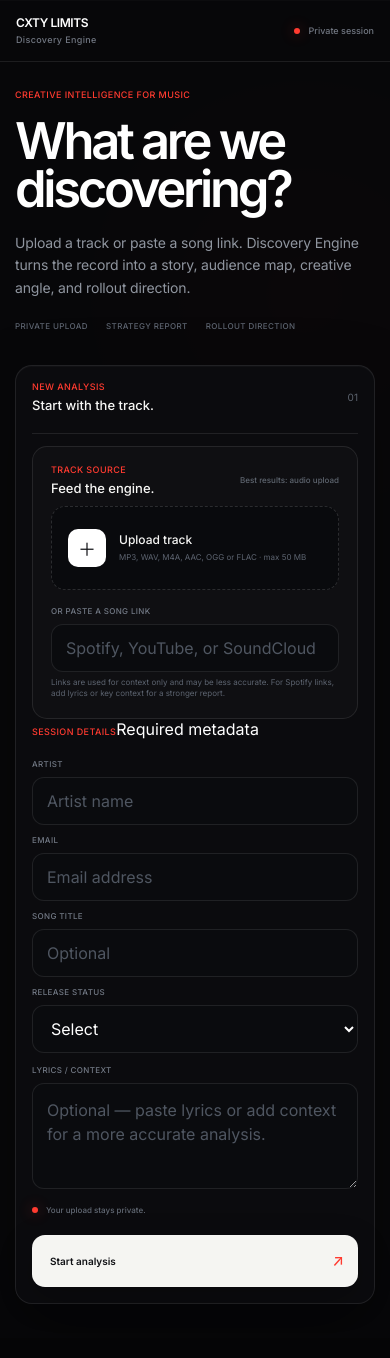
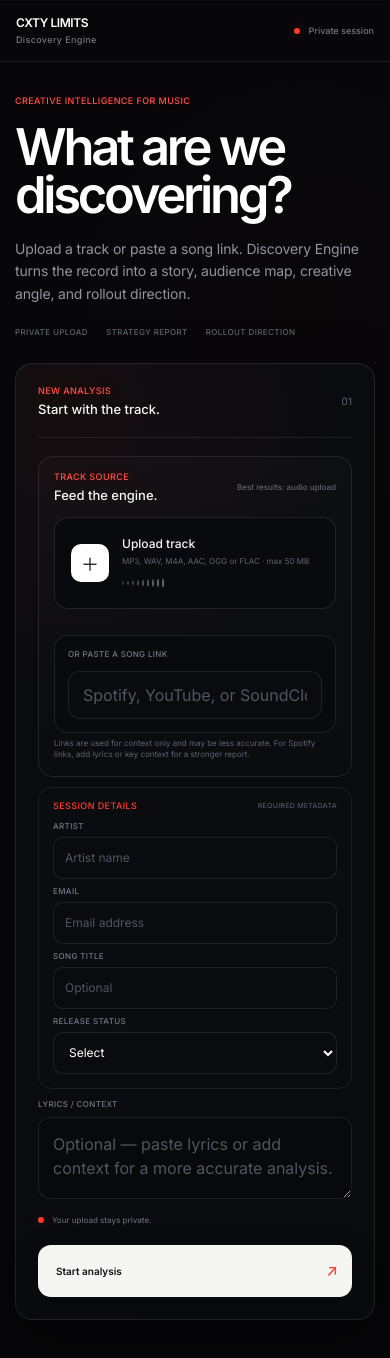
Before and after one commit to cxtylimits/cxty-limits-creatives-discovery-engine, a Next.js app: page / in a window 390 px wide. Built offline with nearby package versions, Linux system fonts and the light colour scheme.

Commit message:
Enhance UI with animations and styles
Added animations and styles for various UI components to enhance visual feedback and user interaction.

```diff
--- a/app/globals.css
+++ b/app/globals.css
@@ -1144,3 +1144,387 @@ RESPONSIVE
     display: none;
   }
 }
+
+
+/* =========================================================
+DISCOVERY ENGINE — FINAL PRODUCT POLISH V3
+Streamlined intake + restrained "alive LLM" motion.
+Functional plumbing untouched.
+========================================================= */
+
+.live-red {
+  animation: cxtyRedBreath 3.8s ease-in-out infinite;
+}
+
+@keyframes cxtyRedBreath {
+  0%, 100% {
+    color: var(--cxty-red);
+    text-shadow: 0 0 0 rgba(255, 59, 48, 0);
+  }
+  48% {
+    color: #ff5148;
+    text-shadow:
+      0 0 8px rgba(255, 59, 48, 0.26),
+      0 0 20px rgba(255, 59, 48, 0.09);
+  }
+}
+
+/* Give the entire intake more breathing room without making it taller. */
+.engine-grid {
+  grid-template-columns: minmax(340px, 0.82fr) minmax(620px, 1.18fr);
+  gap: clamp(42px, 5vw, 82px);
+  padding-top: 34px;
+  padding-bottom: 38px;
+}
+
+.composer-panel {
+  padding: 22px;
+  background:
+    radial-gradient(circle at 12% 5%, rgba(255, 59, 48, 0.045), transparent 30%),
+    rgba(11, 12, 15, 0.94);
+}
+
+/* Track is now the hero interaction. */
+.track-source-hero {
+  position: relative;
+  margin-top: 18px;
+  padding: 18px;
+  overflow: hidden;
+  background:
+    linear-gradient(180deg, rgba(255,255,255,.018), rgba(255,255,255,.008));
+}
+
+.track-source-hero::before {
+  content: "";
+  position: absolute;
+  inset: -1px;
+  border-radius: inherit;
+  pointer-events: none;
+  box-shadow:
+    inset 0 0 0 1px rgba(255, 59, 48, 0.045),
+    0 0 28px rgba(255, 59, 48, 0.025);
+  animation: cxtyTrackAura 4.8s ease-in-out infinite;
+}
+
+@keyframes cxtyTrackAura {
+  0%, 100% {
+    opacity: .35;
+  }
+  50% {
+    opacity: 1;
+  }
+}
+
+.source-grid {
+  display: grid;
+  grid-template-columns: 1.18fr .82fr;
+  gap: 10px;
+  margin-top: 14px;
+}
+
+.upload-shell {
+  min-height: 108px;
+  margin-top: 0;
+  border-style: solid;
+  border-color: rgba(255, 255, 255, 0.10);
+  transition:
+    border-color .24s ease,
+    background .24s ease,
+    box-shadow .24s ease,
+    transform .24s ease;
+}
+
+.upload-shell:hover {
+  transform: translateY(-1px);
+  border-color: rgba(255, 255, 255, 0.20);
+  background: #0d0e11;
+  box-shadow:
+    0 14px 32px rgba(0,0,0,.18),
+    0 0 22px rgba(255,255,255,.035);
+}
+
+.upload-icon {
+  transition:
+    transform .24s ease,
+    box-shadow .24s ease,
+    filter .24s ease;
+}
+
+.upload-shell:hover .upload-icon {
+  transform: scale(1.04);
+  filter: brightness(1.08);
+  box-shadow:
+    0 0 14px rgba(255,255,255,.12),
+    0 0 26px rgba(255,255,255,.045);
+}
+
+.upload-life {
+  height: 12px;
+  margin-top: 9px;
+  display: flex;
+  align-items: center;
+  gap: 3px;
+  opacity: .48;
+}
+
+.upload-life i {
+  width: 2px;
+  height: 4px;
+  border-radius: 999px;
+  background: #fff;
+  transform-origin: center;
+  animation: cxtyUploadWave 1.5s ease-in-out infinite alternate;
+}
+
+.upload-life i:nth-child(2) { animation-delay: .10s; }
+.upload-life i:nth-child(3) { animation-delay: .20s; }
+.upload-life i:nth-child(4) { animation-delay: .30s; }
+.upload-life i:nth-child(5) { animation-delay: .40s; }
+.upload-life i:nth-child(6) { animation-delay: .50s; }
+.upload-life i:nth-child(7) { animation-delay: .60s; }
+.upload-life i:nth-child(8) { animation-delay: .70s; }
+.upload-life i:nth-child(9) { animation-delay: .80s; }
+
+@keyframes cxtyUploadWave {
+  from {
+    transform: scaleY(.55);
+    opacity: .28;
+  }
+  to {
+    transform: scaleY(2.2);
+    opacity: .82;
+  }
+}
+
+.link-shell-hero {
+  min-width: 0;
+  padding: 13px;
+  justify-content: center;
+  border: 1px solid var(--cxty-border-dark);
+  border-radius: 14px;
+  background: #090a0d;
+}
+
+.link-shell-hero .composer-input {
+  margin-top: 4px;
+}
+
+/* Metadata is intentionally quieter and more compact. */
+.session-meta {
+  margin-top: 10px;
+  padding: 13px 14px 14px;
+  border: 1px solid rgba(255,255,255,.065);
+  border-radius: 14px;
+  background: rgba(255,255,255,.009);
+}
+
+.session-meta-head {
+  display: flex;
+  align-items: center;
+  justify-content: space-between;
+  gap: 16px;
+}
+
+.session-meta-head > span:last-child {
+  color: #4f5660;
+  font-size: 7px;
+  font-weight: 500;
+  letter-spacing: .04em;
+  text-transform: uppercase;
+}
+
+.session-meta .composer-grid {
+  grid-template-columns: repeat(4, minmax(0, 1fr));
+  gap: 7px;
+  margin-top: 11px;
+}
+
+.session-meta .field-shell {
+  gap: 6px;
+}
+
+.session-meta .composer-input {
+  min-height: 42px;
+  padding: 0 11px;
+  border-radius: 10px;
+  font-size: 12px;
+}
+
+/* Context is secondary, not another hero box. */
+.lyrics-shell {
+  margin-top: 10px;
+}
+
+.lyrics-shell .composer-textarea {
+  min-height: 82px;
+  max-height: 150px;
+  background: rgba(8, 9, 11, 0.82);
+}
+
+/* Soft whole-button light catch. No blade / stripe. */
+.analyze-button {
+  animation: cxtyAnalyzeBreath 4.2s ease-in-out infinite;
+}
+
+@keyframes cxtyAnalyzeBreath {
+  0%, 68%, 100% {
+    box-shadow:
+      0 12px 34px rgba(0,0,0,.22),
+      0 0 0 rgba(255,255,255,0);
+    filter: brightness(1);
+  }
+  80% {
+    box-shadow:
+      0 14px 38px rgba(0,0,0,.24),
+      0 0 15px rgba(255,255,255,.13),
+      0 0 30px rgba(255,255,255,.045);
+    filter: brightness(1.045);
+  }
+  88% {
+    box-shadow:
+      0 12px 34px rgba(0,0,0,.22),
+      0 0 7px rgba(255,255,255,.06);
+    filter: brightness(1.015);
+  }
+}
+
+.analyze-button:disabled {
+  animation: cxtyAnalyzeWorking 1.4s ease-in-out infinite;
+}
+
+@keyframes cxtyAnalyzeWorking {
+  0%, 100% {
+    filter: brightness(.9);
+    box-shadow: 0 12px 34px rgba(0,0,0,.22);
+  }
+  50% {
+    filter: brightness(1.04);
+    box-shadow:
+      0 14px 38px rgba(0,0,0,.24),
+      0 0 18px rgba(255,255,255,.10);
+  }
+}
+
+/* Tiny living line in the composer header. */
+.composer-header {
+  position: relative;
+}
+
+.composer-header::after {
+  content: "";
+  position: absolute;
+  left: 0;
+  bottom: -1px;
+  width: 52px;
+  height: 1px;
+  background: linear-gradient(90deg, transparent, rgba(255,59,48,.78), transparent);
+  transform: translateX(-60px);
+  opacity: 0;
+  animation: cxtyHeaderCurrent 5.8s ease-in-out infinite;
+}
+
+@keyframes cxtyHeaderCurrent {
+  0%, 70% {
+    transform: translateX(-60px);
+    opacity: 0;
+  }
+  76% {
+    opacity: .8;
+  }
+  92% {
+    transform: translateX(540px);
+    opacity: .7;
+  }
+  100% {
+    transform: translateX(540px);
+    opacity: 0;
+  }
+}
+
+/* The loader can become more alive without changing analysis logic. */
+.analysis-loader {
+  position: relative;
+  overflow: hidden;
+  box-shadow:
+    inset 0 1px 0 rgba(255,255,255,.02),
+    0 0 32px rgba(255,59,48,.025);
+}
+
+.analysis-live {
+  animation: cxtyRedBreath 2.2s ease-in-out infinite;
+}
+
+/* Report accent labels retain restrained life. */
+.report-eyebrow,
+.report-final-cta > div:first-child > span {
+  animation: cxtyReportRedBreath 4.4s ease-in-out infinite;
+}
+
+@keyframes cxtyReportRedBreath {
+  0%, 100% {
+    text-shadow: 0 0 0 rgba(255,59,48,0);
+  }
+  50% {
+    text-shadow: 0 0 9px rgba(255,59,48,.19);
+  }
+}
+
+@media (max-width: 1180px) {
+  .engine-grid {
+    grid-template-columns: 1fr;
+  }
+
+  .engine-intro {
+    max-width: 760px;
+  }
+
+  .composer-panel {
+    max-width: none;
+    justify-self: stretch;
+  }
+
+  .session-meta .composer-grid {
+    grid-template-columns: repeat(2, minmax(0, 1fr));
+  }
+}
+
+@media (max-width: 640px) {
+  .source-grid {
+    grid-template-columns: 1fr;
+  }
+
+  .session-meta .composer-grid {
+    grid-template-columns: 1fr 1fr;
+  }
+
+  .engine-grid {
+    gap: 26px;
+  }
+
+  .track-source-hero {
+    padding: 15px;
+  }
+
+  .upload-shell {
+    min-height: 92px;
+  }
+}
+
+@media (max-width: 430px) {
+  .session-meta .composer-grid {
+    grid-template-columns: 1fr;
+  }
+}
+
+@media (prefers-reduced-motion: reduce) {
+  .live-red,
+  .track-source-hero::before,
+  .upload-life i,
+  .analyze-button,
+  .composer-header::after,
+  .analysis-live,
+  .report-eyebrow,
+  .report-final-cta > div:first-child > span {
+    animation: none !important;
+  }
+}
```
